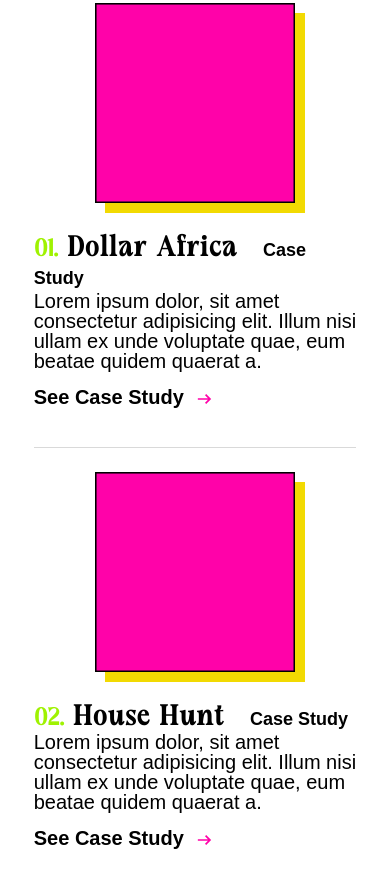
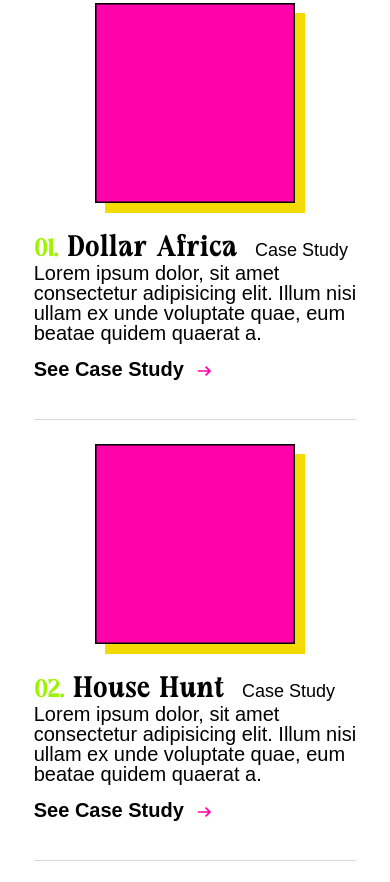
Before and after one commit to publikphigor/Emmanuel-Adeleye-portfolio, a plain HTML site: page index.html in a window 390 px wide. Shown: the part 1198-2080 px from the top of the page. Drawn offline with Linux system fonts and the light colour scheme; files whose address does not match are found by name; a web font is replaced by a local one.

Commit message:
Minor fixes.

```diff
--- a/css/style.css
+++ b/css/style.css
@@ -745,7 +745,8 @@ nav li {
     letter-spacing: 2px;
   }
   .project-type {
-    margin-left: 16px;
+    margin-left: 8px;
+    font-weight: 300;
   }
   .project-image {
     order: 1;
```
